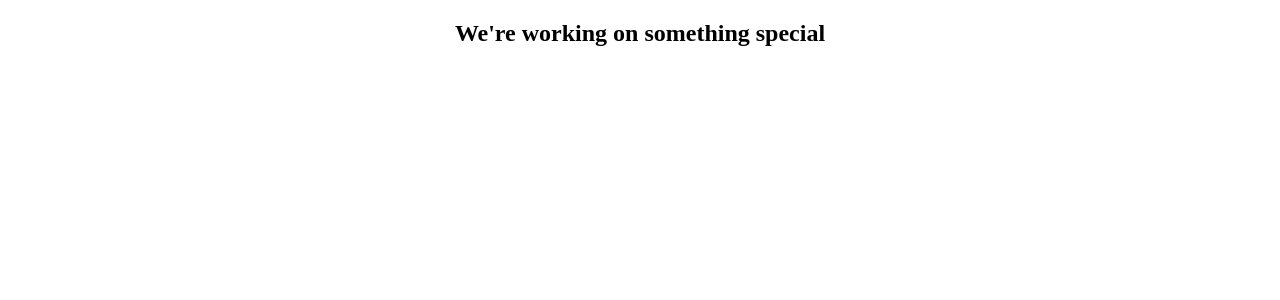
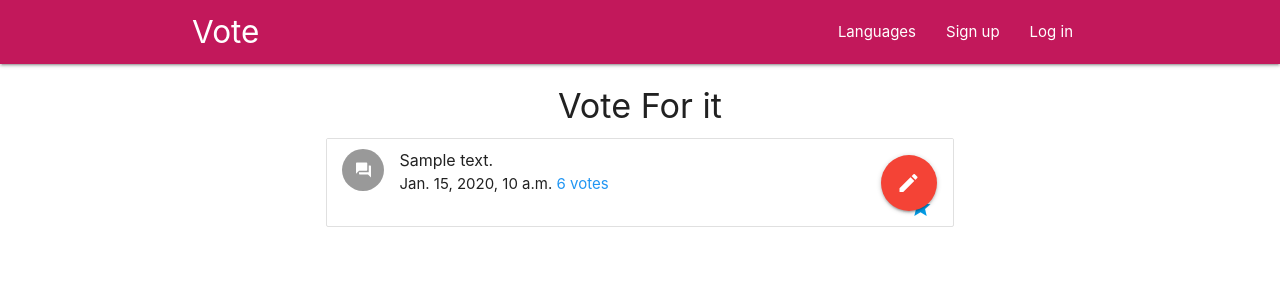
Before and after one commit to AminAbdisamad/voting, a Django app: page /vote/ in a window 1280 px wide. Shown: the top 300 px of the page. Run offline with Django 3.2, Linux system fonts and the light colour scheme; tables that the repository leaves empty hold one stand-in row (values such as "Sample post").

Commit message:
added html layout and displayed front

```diff
--- a/templates/vote/index.html
+++ b/templates/vote/index.html
@@ -1,12 +1,21 @@
-<!DOCTYPE html>
-<html lang="en">
-  <head>
-    <meta charset="UTF-8" />
-    <meta name="viewport" content="width=device-width, initial-scale=1.0" />
-    <meta http-equiv="X-UA-Compatible" content="ie=edge" />
-    <title>Welcome to our Voting App</title>
-  </head>
-  <body>
-    <h2><center>We're working on something special</center></h2>
-  </body>
-</html>
+{% extends 'base.html' %}
+{% block content %}
+{% if latestQuestionList%}
+<div class="container">
+    <h4 class="center">Vote For it</h4>
+    {% for question in latestQuestionList%}
+      <ul class="collection">
+        <li class="collection-item avatar">
+          <i class="material-icons circle">question_answer</i>
+          <span class="title">{{question.question_text}} </span>
+           <p>{{question.pub_date}} <span class="blue-text right-align">6 votes</span> </p>
+           <a class="btn-floating btn-large waves-effect waves-light red secondary-content"><i class="material-icons tinny">edit</i></a>
+            <a href="#!" class="right"><i class="material-icons">grade</i></a>
+        </li>
+      </ul>
+    {% endfor %}
+  {% else %}
+    <h2>No questions found</h2>
+  </div>
+{% endif %}
+{% endblock %}
```
